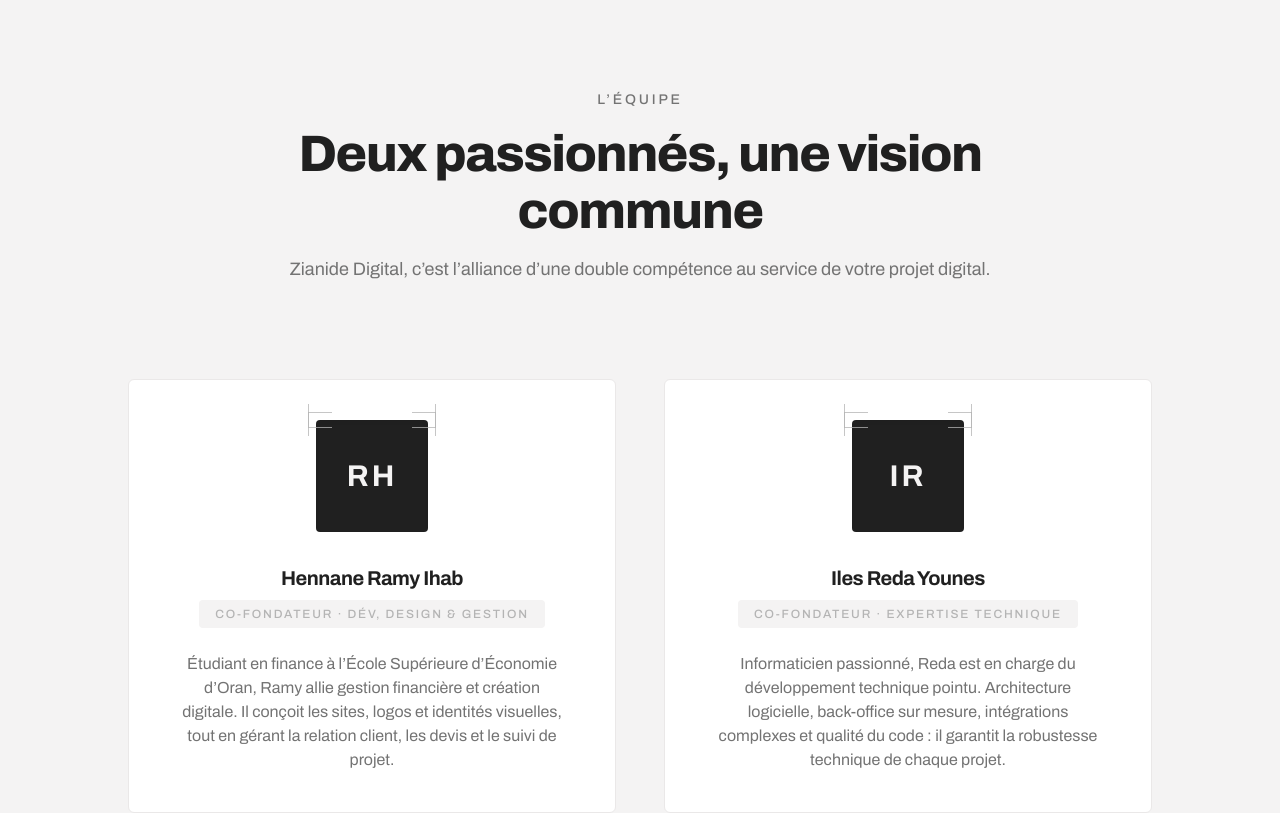
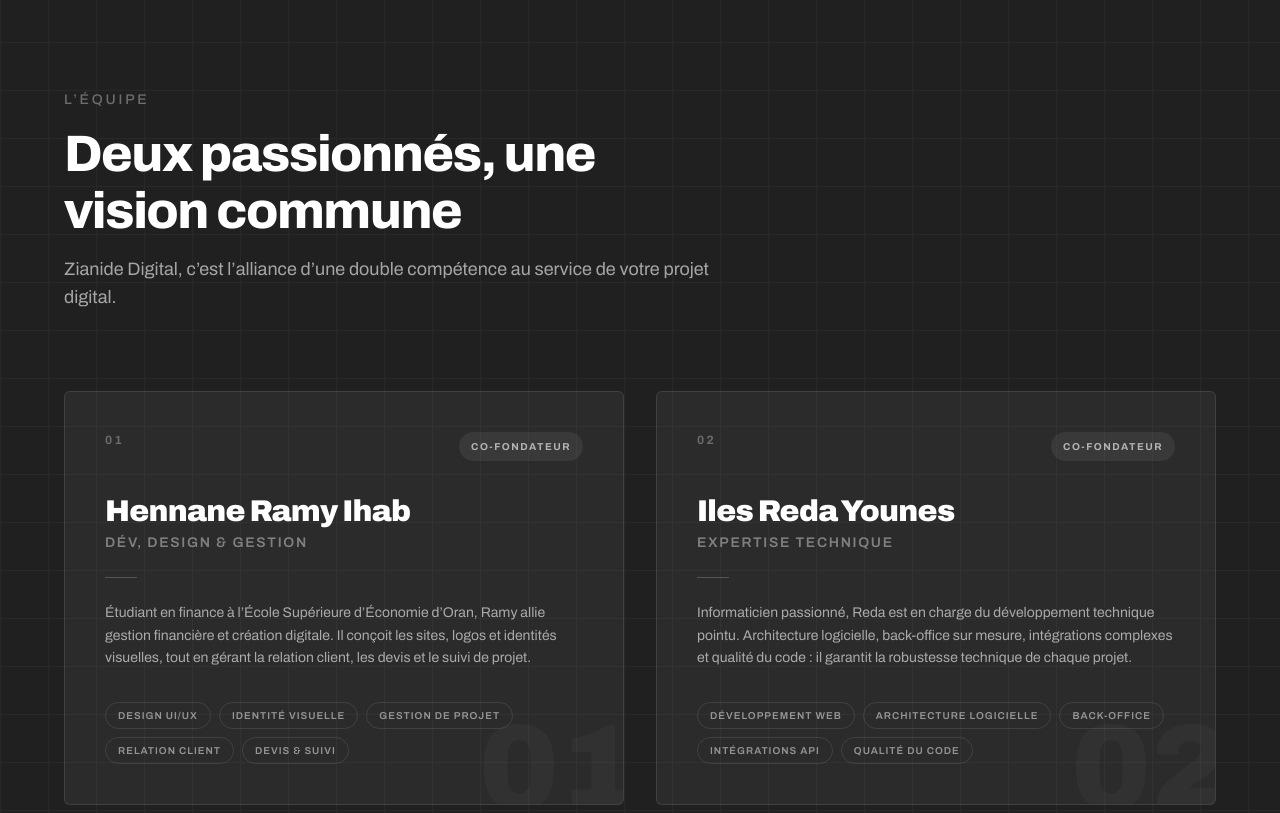
Before and after one commit to hennaneihab-svg/zianide-digital, a Next.js app: page / in a window 1280 px wide. Shown: the part 5680-6493 px from the top of the page. Built offline with nearby package versions, Linux system fonts and the light colour scheme.

Commit message:
redesign: team section without photos - typography led cards

```diff
--- a/src/app/globals.css
+++ b/src/app/globals.css
@@ -104,6 +104,12 @@
   @apply text-sm font-medium uppercase tracking-[0.2em] text-secondary mb-4;
 }
 
+/* Section label on dark background */
+.section-label-dark {
+  @apply text-sm font-medium uppercase tracking-[0.2em] mb-4;
+  color: rgba(255,255,255,0.35);
+}
+
 /* ─── Selection color ──────────────────────────────────────────────────────── */
 
 ::selection {
--- a/src/components/Team.tsx
+++ b/src/components/Team.tsx
@@ -3,10 +3,8 @@
 import React, { useRef } from 'react';
 import { motion, useInView } from 'framer-motion';
 import content from '@/content/fr';
-import CornerFrame from '@/components/CornerFrame';
 
 // ─── Animation Config ────────────────────────────────────────────────────────
-
 const EASE_PREMIUM = [0.16, 1, 0.3, 1] as const;
 
 const fadeUpVariants = {
@@ -18,25 +16,31 @@
   },
 };
 
-// Mirror slide animation (from left for even, from right for odd index)
 const cardVariants = (index: number) => ({
-  hidden: {
-    opacity: 0,
-    x: index % 2 === 0 ? -40 : 40,
-  },
+  hidden: { opacity: 0, y: 40 },
   visible: {
     opacity: 1,
-    x: 0,
-    transition: {
-      duration: 0.8,
-      ease: EASE_PREMIUM,
-      delay: 0.1, // Slight delay so header appears first
-    },
+    y: 0,
+    transition: { duration: 0.8, ease: EASE_PREMIUM, delay: index * 0.15 },
   },
 });
 
+// ─── Skill Tag Component ─────────────────────────────────────────────────────
+function SkillTag({ label }: { label: string }) {
+  return (
+    <span className="inline-block px-3 py-1 text-[11px] font-semibold uppercase tracking-[0.12em] text-secondary border border-border rounded-full bg-bg">
+      {label}
+    </span>
+  );
+}
+
+// ─── Skills per member ───────────────────────────────────────────────────────
+const memberSkills: Record<string, string[]> = {
+  'Hennane Ramy Ihab': ['Design UI/UX', 'Identité visuelle', 'Gestion de projet', 'Relation client', 'Devis & suivi'],
+  'Iles Reda Younes':  ['Développement web', 'Architecture logicielle', 'Back-office', 'Intégrations API', 'Qualité du code'],
+};
+
 // ─── Team Section ────────────────────────────────────────────────────────────
-
 export default function Team() {
   const { team } = content;
   const sectionRef = useRef<HTMLElement>(null);
@@ -46,76 +50,101 @@
     <section
       id="equipe"
       ref={sectionRef}
-      className="relative section-padding bg-bg overflow-hidden"
+      className="relative section-padding bg-primary overflow-hidden"
     >
-      <div className="container-wide">
-        {/* ─── Section Header ─────────────────────────────────────── */}
+      {/* Subtle grid texture */}
+      <div
+        className="absolute inset-0 opacity-[0.04] pointer-events-none"
+        style={{
+          backgroundImage: 'linear-gradient(#EAE8E8 1px, transparent 1px), linear-gradient(90deg, #EAE8E8 1px, transparent 1px)',
+          backgroundSize: '48px 48px',
+        }}
+        aria-hidden="true"
+      />
+
+      <div className="container-wide relative z-10">
+
+        {/* ─── Section Header ──────────────────────────────────────── */}
         <motion.div
-          className="text-center max-w-3xl mx-auto mb-16 md:mb-24"
+          className="max-w-2xl mb-20"
           initial="hidden"
           animate={isInView ? 'visible' : 'hidden'}
-          variants={{
-            hidden: {},
-            visible: { transition: { staggerChildren: 0.12 } },
-          }}
+          variants={{ hidden: {}, visible: { transition: { staggerChildren: 0.12 } } }}
         >
-          <motion.span variants={fadeUpVariants} className="section-label block">
+          <motion.span variants={fadeUpVariants} className="section-label-dark block">
             {team.sectionLabel}
           </motion.span>
-          <motion.h2 variants={fadeUpVariants} className="text-primary mb-4">
+          <motion.h2 variants={fadeUpVariants} className="text-white mb-4">
             {team.title}
           </motion.h2>
-          <motion.p variants={fadeUpVariants} className="text-secondary text-base md:text-lg leading-relaxed">
+          <motion.p variants={fadeUpVariants} className="text-white/60 text-base md:text-lg leading-relaxed">
             {team.subtitle}
           </motion.p>
         </motion.div>
 
-        {/* ─── Team Members Grid ──────────────────────────────────── */}
-        <div className="grid grid-cols-1 md:grid-cols-2 gap-8 md:gap-12 max-w-5xl mx-auto">
+        {/* ─── Team Cards Grid ─────────────────────────────────────── */}
+        <div className="grid grid-cols-1 md:grid-cols-2 gap-6 md:gap-8">
           {team.members.map((member, i) => (
             <motion.div
               key={i}
               initial="hidden"
               animate={isInView ? 'visible' : 'hidden'}
               variants={cardVariants(i)}
-              className="group h-full"
+              className="group"
             >
-              <div className="h-full bg-white p-8 sm:p-10 rounded-card border border-border hover:border-accent hover:shadow-[0_8px_30px_rgba(32,32,32,0.06)] transition-all duration-normal ease-premium flex flex-col items-center text-center">
+              <div className="relative h-full bg-white/5 border border-white/10 rounded-card p-8 sm:p-10 hover:bg-white/[0.08] hover:border-white/20 transition-all duration-500 overflow-hidden">
 
-                {/* ─── Avatar Placeholder ───────────────────────────── */}
-                <div className="mb-8 relative">
-                  <CornerFrame
-                    color="#B4B4B4"
-                    size={24}
-                    thickness={1.5}
-                    offset={-8}
-                    className="absolute inset-0 text-transparent transition-colors duration-normal ease-premium group-hover:text-accent"
-                  />
+                {/* Large index number — decorative background */}
+                <span
+                  className="absolute -bottom-6 -right-4 text-[120px] font-black text-white/[0.03] leading-none select-none pointer-events-none"
+                  aria-hidden="true"
+                >
+                  {String(i + 1).padStart(2, '0')}
+                </span>
 
-                  {/* Elegant Initials Box */}
-                  <div className="w-24 h-24 sm:w-28 sm:h-28 bg-primary rounded flex items-center justify-center shadow-inner transition-transform duration-normal ease-premium group-hover:scale-105">
-                    <span className="text-2xl sm:text-3xl font-bold text-bg tracking-widest uppercase">
-                      {member.initials}
-                    </span>
-                  </div>
+                {/* ─── Top Row: Index + Role ────────────────────── */}
+                <div className="flex items-start justify-between mb-8">
+                  <span className="text-xs font-bold text-white/30 tracking-[0.2em] uppercase">
+                    {String(i + 1).padStart(2, '0')}
+                  </span>
+                  <span className="text-[10px] font-bold uppercase tracking-[0.15em] text-accent bg-accent/10 px-3 py-1.5 rounded-full">
+                    Co-fondateur
+                  </span>
                 </div>
 
-                {/* ─── Member Info ──────────────────────────────────── */}
-                <h3 className="text-xl font-bold text-primary mb-2 tracking-tight">
+                {/* ─── Name ────────────────────────────────────── */}
+                <h3 className="text-2xl sm:text-3xl font-black text-white tracking-tight mb-1 leading-tight">
                   {member.name}
                 </h3>
+                <p className="text-sm font-semibold text-white/40 uppercase tracking-[0.12em] mb-6">
+                  {member.role.split('·')[1]?.trim()}
+                </p>
 
-                <span className="text-[11px] sm:text-xs font-medium uppercase tracking-[0.15em] text-accent block mb-6 px-4 py-1.5 bg-bg rounded-subtle">
-                  {member.role}
-                </span>
+                {/* ─── Divider ─────────────────────────────────── */}
+                <div className="w-8 h-px bg-white/20 mb-6 group-hover:w-16 transition-all duration-500" />
 
-                <p className="text-sm sm:text-base text-secondary leading-relaxed max-w-sm mx-auto">
+                {/* ─── Bio ─────────────────────────────────────── */}
+                <p className="text-sm text-white/60 leading-relaxed mb-8">
                   {member.bio}
                 </p>
+
+                {/* ─── Skills ──────────────────────────────────── */}
+                <div className="flex flex-wrap gap-2">
+                  {(memberSkills[member.name] ?? []).map((skill) => (
+                    <span
+                      key={skill}
+                      className="inline-block px-3 py-1 text-[10px] font-semibold uppercase tracking-[0.1em] text-white/50 border border-white/10 rounded-full hover:border-white/30 hover:text-white/80 transition-colors duration-300"
+                    >
+                      {skill}
+                    </span>
+                  ))}
+                </div>
+
               </div>
             </motion.div>
           ))}
         </div>
+
       </div>
     </section>
   );
```
